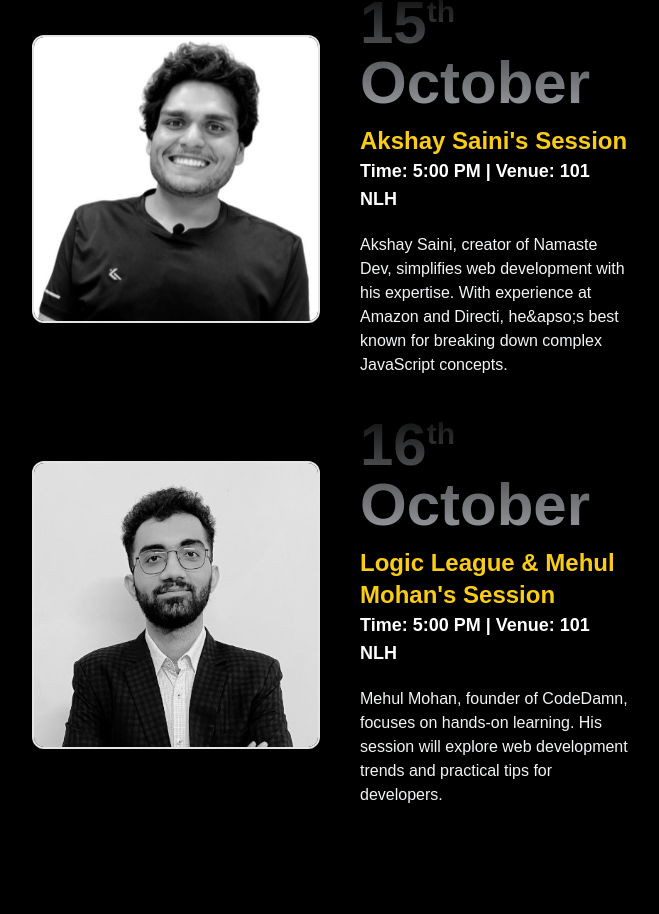
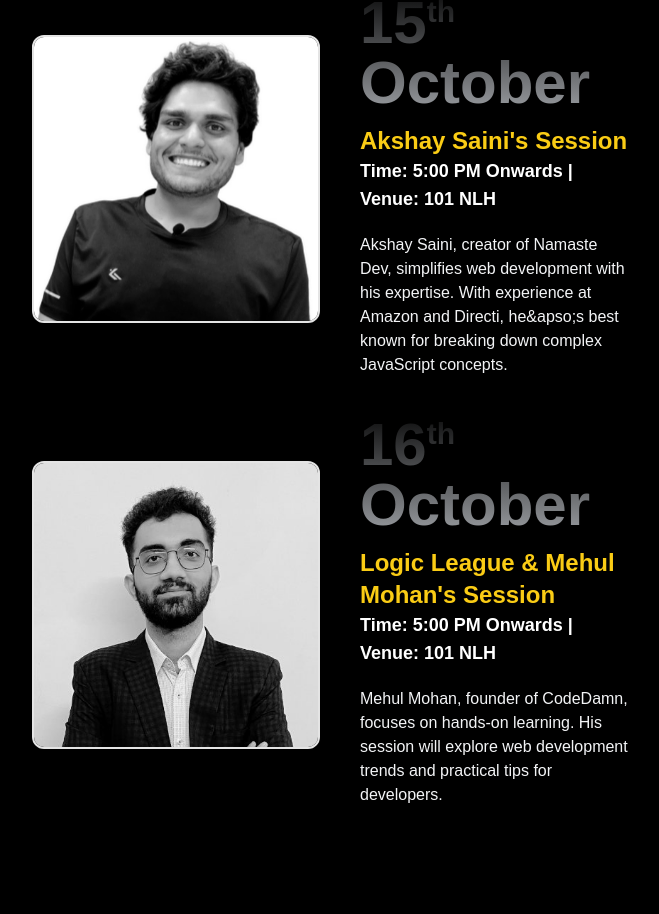
Before and after one commit to deevee47/bulletproof, a Next.js app: page / in a window 1280 px wide. Shown: the part 872-1786 px from the top of the page, without its empty margins (309-968 px from the left). Built offline with nearby package versions, Linux system fonts and the light colour scheme.

Commit message:
fixed timings

```diff
--- a/src/components/Card.jsx
+++ b/src/components/Card.jsx
@@ -26,7 +26,7 @@ function Events() {
               Akshay Saini&apos;s Session
             </h2>
             <h3 className="font-bold text-md sm:text-lg text-white">
-              Time: 5:00 PM | Venue: 101 NLH
+              Time: 5:00 PM Onwards | Venue: 101 NLH
             </h3>
             <p className="mt-5 text-sm sm:text-base text-gray-100">
               Akshay Saini, creator of Namaste Dev, simplifies web development
@@ -58,7 +58,7 @@ function Events() {
               Logic League & Mehul Mohan&apos;s Session
             </h2>
             <h3 className="font-bold text-md sm:text-lg text-white">
-              Time: 5:00 PM | Venue: 101 NLH
+              Time: 5:00 PM Onwards | Venue: 101 NLH
             </h3>
             <p className="mt-5 text-sm sm:text-base text-gray-100">
               Mehul Mohan, founder of CodeDamn, focuses on hands-on learning.
```
